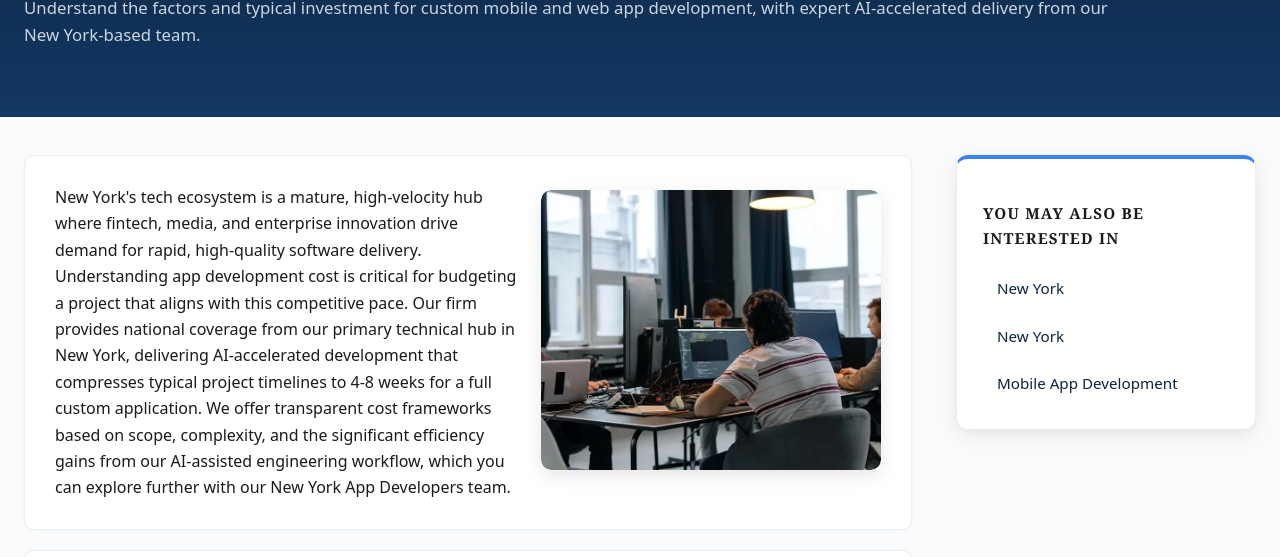
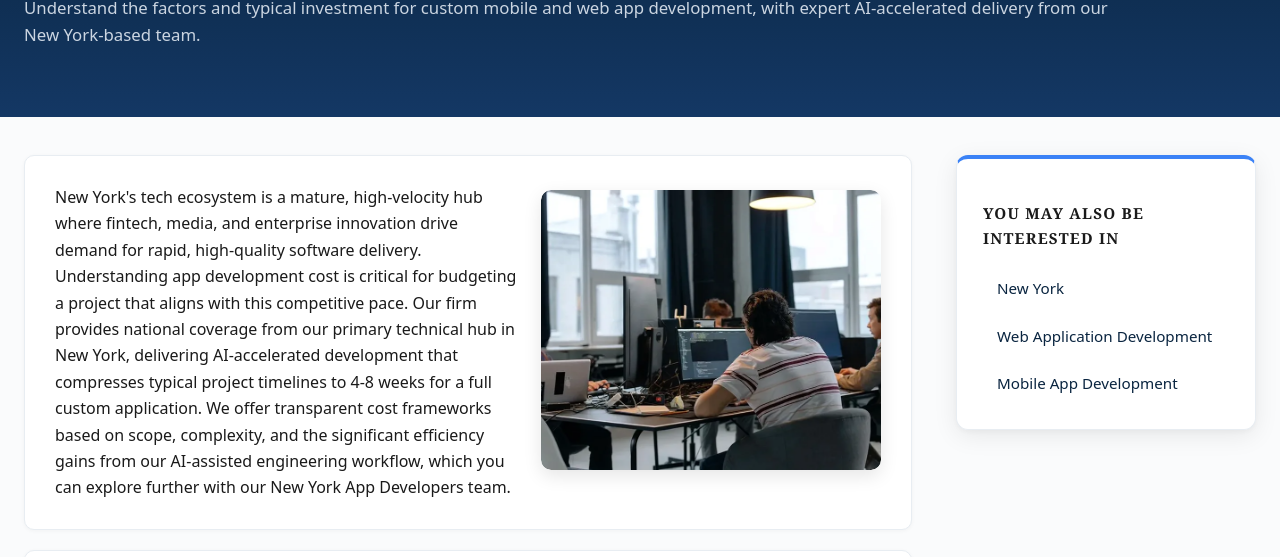
Before and after one commit to tito554/new-york-appdevelopers-vip, a plain HTML site: page app-development-cost/index.html in a window 1280 px wide. Shown: the part 209-766 px from the top of the page. Drawn offline with nearby package versions, Linux system fonts and the light colour scheme.

Commit message:
Deploy new-york.appdevelopers.vip

```diff
--- a/app-development-cost/index.html
+++ b/app-development-cost/index.html
@@ -348,7 +348,7 @@
 
 </main>
 
-<aside class="sidebar"><h3>You may also be interested in</h3><ul><li><a href="/app-development-company-in-new-york/">New York</a></li><li><a href="/app-development-company-in-new-york/">New York</a></li><li><a href="/mobile-app-development/">Mobile App Development</a></li></ul></aside>
+<aside class="sidebar"><h3>You may also be interested in</h3><ul><li><a href="/app-development-company-in-new-york/">New York</a></li><li><a href="/web-app-development/">Web Application Development</a></li><li><a href="/mobile-app-development/">Mobile App Development</a></li></ul></aside>
 </div>
 </div>
 
```
Also changed, not shown: custom-crm-development/index.html (+1 -1 lines), ecommerce-app-development/index.html (+1 -1 lines).
